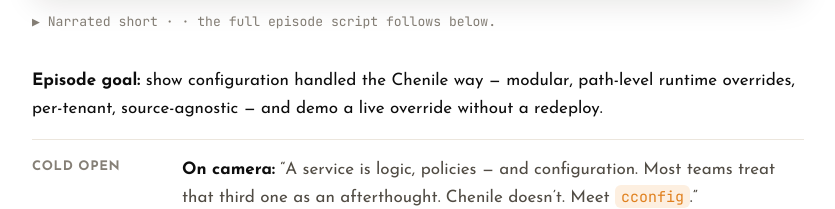
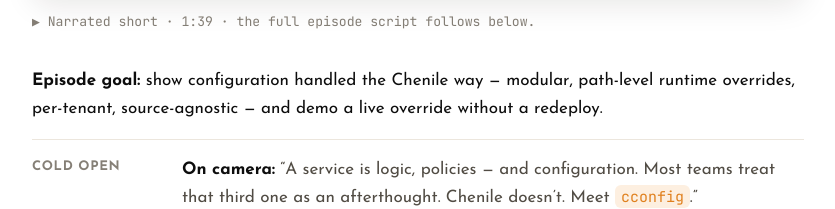
Before and after one commit to rajakolluru/cheniledocs.github.io, a Jekyll site: the page built from _episodes/10-configuration-management.md, in a window 1280 px wide and 900 px high, scrolled down 732 px, cut to the strip 247-900 px from the top of the window. Shown: the top 209 px of the strip, without its empty margins (222-1057 px from the left). Built offline with Jekyll 4.4.1, drawn with Linux system fonts in a browser that asks for light colours.

Commit message:
Video 10-12

```diff
--- a/_episodes/10-configuration-management.md
+++ b/_episodes/10-configuration-management.md
@@ -5,7 +5,7 @@
 video: "/assets/video/ep10.mp4"
 poster: "/assets/video/ep10.jpg"
 captions: "/assets/video/ep10.vtt"
-video_length: ""
+video_length: "1:39"
 youtube_id: ""   # paste the YouTube video id here once uploaded; the page then embeds YouTube
 summary: "cconfig gives each module its own JSON config, overridable down to a nested path at runtime, resolved per tenant, from pluggable sources behind one client."
 ---
```
Also changed, not shown: _episodes/11-registry-and-proxies.md (+5 -0 lines), _episodes/12-putting-it-together.md (+5 -0 lines), assets/video/ep10.jpg (added), assets/video/ep11.jpg (added), assets/video/ep12.jpg (added), 6 other files.
